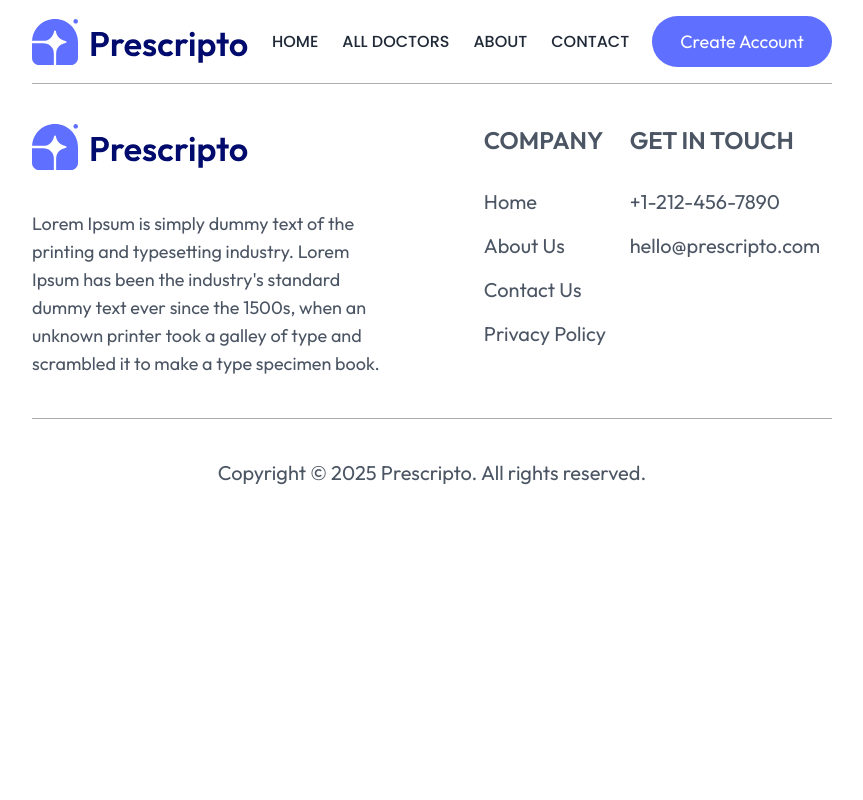
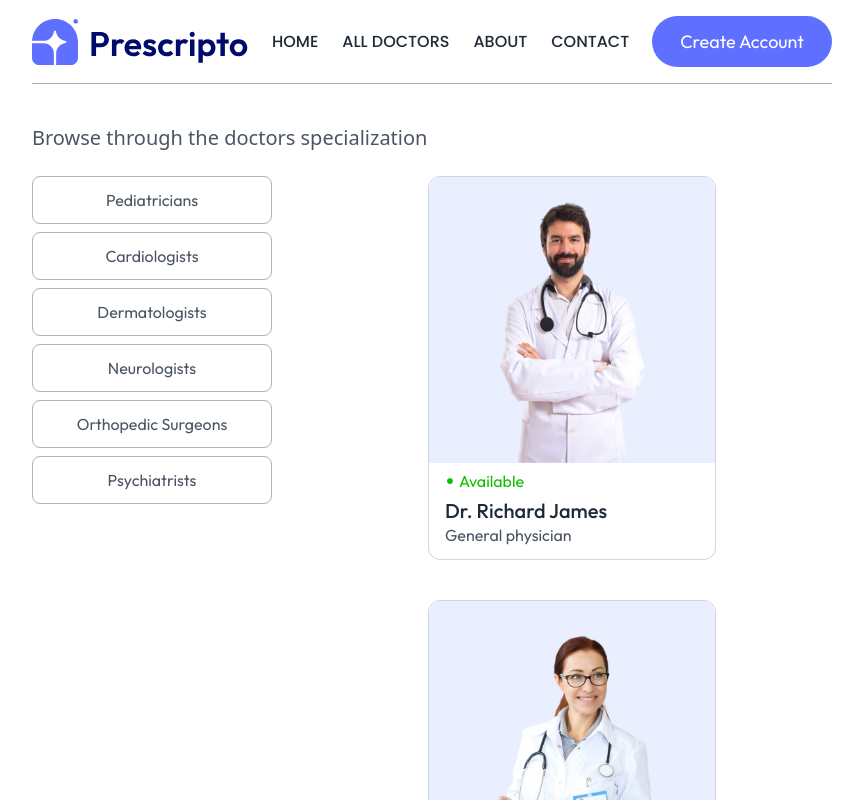
Before and after one commit to ahmadrgul/prescripto, a React (Vite) app in the folder frontend/: page /doctors in a window 1280 px wide. Shown: the top 800 px of the page, without its empty margins (208-1071 px from the left). Built offline with nearby package versions, Linux system fonts and the light colour scheme.

Commit message:
done with doctors page

```diff
--- a/frontend/src/App.jsx
+++ b/frontend/src/App.jsx
@@ -2,6 +2,7 @@ import { Routes, Route } from 'react-router';
 import Nav from './components/Nav';
 import Footer from './components/Footer';
 import Home from './pages/Home';
+import Doctors from './pages/Doctors';
 import Doctor from './pages/Doctor';
 
 const App = () => {
@@ -11,6 +12,7 @@ const App = () => {
       <Routes>
         <Route path='/' element={<Home />} />
         <Route path='/home' element={<Home />} />
+        <Route path='/doctors' element={<Doctors />} />
         <Route path='/doctors/:id' element={<Doctor />} />
       </Routes>
       <Footer />
--- a/frontend/src/components/TopDocs.jsx
+++ b/frontend/src/components/TopDocs.jsx
@@ -11,7 +11,7 @@ const TopDocs = () => {
                 <p className="text-[#4B5563] text-lg">Simply browse through our extensive list of trusted doctors.</p>
             </div>
         </div>
-        <div className="grid place-items-center grid-cols-[repeat(auto-fit,minmax(18rem,1fr))] gap-10 mt-20">
+        <div className="grid place-items-center grid-cols-[repeat(auto-fit,minmax(16rem,1fr))] gap-10 mt-20">
             {
                 doctors.map((doctor, index) => (
                     <DoctorCard
--- /dev/null
+++ b/frontend/src/pages/Doctors.jsx
@@ -0,0 +1,33 @@
+import { doctors } from "../assets/assets_frontend/assets";
+import DoctorCard from "../components/DoctorCard";
+
+const Doctors = () => {
+  return (
+    <main>
+        <h3 className="mt-10 mb-6 text-xl text-[#4B5563] font-medium">Browse through the doctors specialization</h3>
+        <div className="flex gap-10 mb-20">
+            <aside className="flex flex-col gap-2" >
+                <input type="button" value="Pediatricians" className="h-12 w-60 border border-[#B4B4B4] rounded-lg text-[#4B5563] active:border-none cursor-pointer active:bg-[#E2E5FF] font-outfit"/>
+                <input type="button" value="Cardiologists" className="h-12 w-60 border border-[#B4B4B4] rounded-lg text-[#4B5563] active:border-none cursor-pointer active:bg-[#E2E5FF] font-outfit"/>
+                <input type="button" value="Dermatologists" className="h-12 w-60 border border-[#B4B4B4] rounded-lg text-[#4B5563] active:border-none cursor-pointer active:bg-[#E2E5FF] font-outfit"/>
+                <input type="button" value="Neurologists" className="h-12 w-60 border border-[#B4B4B4] rounded-lg text-[#4B5563] active:border-none cursor-pointer active:bg-[#E2E5FF] font-outfit"/>
+                <input type="button" value="Orthopedic Surgeons" className="h-12 w-60 border border-[#B4B4B4] rounded-lg text-[#4B5563] active:border-none cursor-pointer active:bg-[#E2E5FF] font-outfit"/>
+                <input type="button" value="Psychiatrists" className="h-12 w-60 border border-[#B4B4B4] rounded-lg text-[#4B5563] active:border-none cursor-pointer active:bg-[#E2E5FF] font-outfit"/>
+            </aside>
+            <div className="grid w-full place-items-center grid-cols-[repeat(auto-fit,minmax(16rem,1fr))] gap-10">
+                {
+                    doctors.map((doctor, index) => (
+                        <DoctorCard
+                            img={doctor.image}
+                            name={doctor.name}
+                            speciality={doctor.speciality}
+                        />
+                    ))
+                }
+            </div>
+        </div>
+    </main>
+  )
+}
+
+export default Doctors;
```
